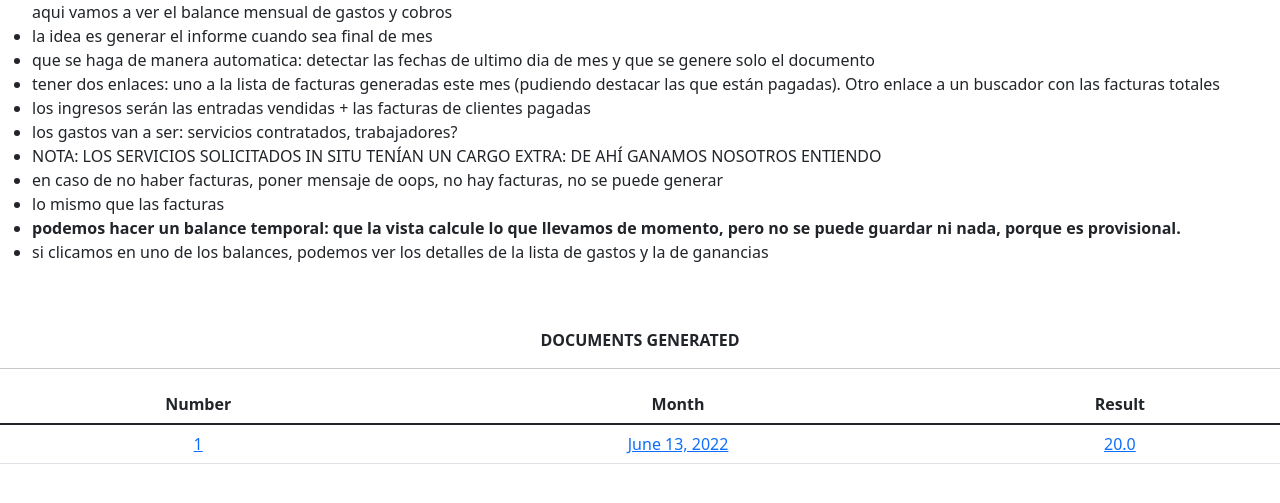
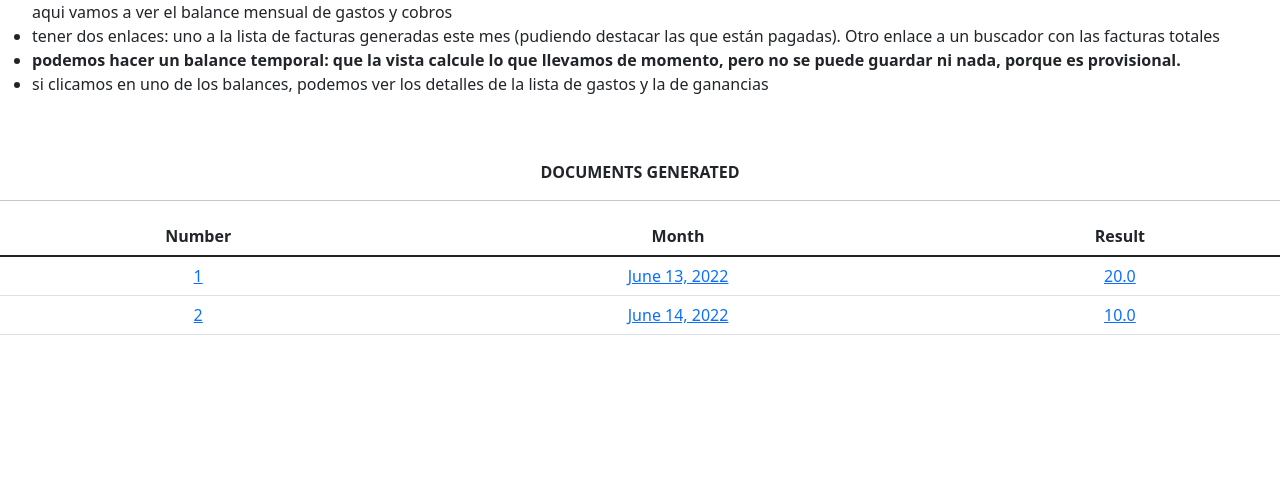
Before and after one commit to catalindoja/UDL_Software_EventsAndMoreG3, a Django app: page /monthlyBalance/ in a window 1280 px wide. Shown: the part 72-575 px from the top of the page. Run offline with Django 4.2, Linux system fonts and the light colour scheme; a user stored in the database is signed in; data comes from the database, SQL or seed files in the repository; some libraries are stand-ins or nearby versions.

Commit message:
creation of monthly balances completed. tracking of incomes and expenses lasts.

```diff
--- a/EventsAndMore/models.py
+++ b/EventsAndMore/models.py
@@ -90,6 +90,7 @@ class Stand(models.Model):
     idEvento = models.ForeignKey(Event, on_delete=models.CASCADE)
     occupied = models.BooleanField(blank=False, null=False)
     description = models.CharField(max_length=200, blank=False, null=False)
+    price = models.FloatField(default=0)
 
     def __str__(self):
         return str(self.description)
@@ -228,10 +229,9 @@ class Balance(models.Model):
 
 class BalanceIncome(models.Model):
     id = models.AutoField(primary_key=True)
-    idBalance = models.ForeignKey(Balance, on_delete=models.CASCADE)
+    idBalance = models.ForeignKey(Balance, on_delete=models.CASCADE, null=True, blank=True)
     # idTicket = models.ForeignKey(Ticket, on_delete=models.CASCADE)
-    idStand = models.ForeignKey(Stand, on_delete=models.CASCADE)
-    idService = models.ForeignKey(AdditionalService, on_delete=models.CASCADE)
+    idBill = models.ForeignKey(Bill, on_delete=models.CASCADE, null=True, blank=True)
 
     def __str__(self):
         return f'{self.id}'
--- a/EventsAndMore/views.py
+++ b/EventsAndMore/views.py
@@ -701,8 +701,7 @@ def prepareBillView(request, pk, pk2):
     for stand in stands_list:
         if stand.clientUsername == client and stand.idEvento == event:
             stands_requested.append(stand)
-            # TODO: poner precio al stand
-            # total_price += stand.precio
+            total_price += stand.idStand.price
 
     request.session['price'] = total_price
 
@@ -767,7 +766,6 @@ def listBillsView(request):
 
 
 def monthlyBalanceView(request):
-
     final_days = [
         # TODO: deberia poder ser de cualquier año. hacer algo tipo if month and day is tal, then is final day
         datetime(2022, 1, 31),
@@ -788,16 +786,25 @@ def monthlyBalanceView(request):
     ticket_incomes = []
     expenses = []
     new_balance = None
+    created = False  # para controlar que solo creemos un balance al mes
+
+    today = datetime.today()
+    today = datetime(today.year, today.month, 30)  # TODO: borrar
 
     empty = False  # Oops! no balances yet.
     balance_list = Balance.objects.all()
     if balance_list is []:
         empty = True
 
-    today = datetime.today()
-    today = datetime(today.year, today.month, 30)  # TODO: borrar
+    # miramos si tenemos un balance con la fecha de hoy. Lo hago así por poder usar el mismo tipo de fecha.
+    # si hiciera un objects.get(), tendria que buscar con formato datetime.date, y yo tengo datetime.datetime
+    for existing_balance in balance_list:
+        temp_date = datetime(existing_balance.date.year, existing_balance.date.month, existing_balance.date.day)
+        temp_date = today  # TODO: borrar
+        if temp_date == today:
+            created = True
 
-    if today in final_days:  # si estamos a final de mes:
+    if today in final_days and not created:  # si estamos a final de mes:
 
         first_day = datetime(today.year, today.month, 1)
         # consideramos que los incomes son las entradas vendidas + facturas pagadas
@@ -811,7 +818,6 @@ def monthlyBalanceView(request):
             if bill.payed and first_day < temp_date < today:
                 bill_incomes.append(bill)  # agregamos a la lista de ganancias
 
-
         '''
         tickets = Ticket.objects.all()
         for ticket in tickets:
@@ -820,10 +826,8 @@ def monthlyBalanceView(request):
                 ticket_incomes.append(ticket)
         '''
 
-
         # aqui los gastos dependen mucho.
         # Vamos a suponer que los gastos es lo que vale el servicio,
-        # sin tener en cuenta el cargo extra que tienen los clientes también.
 
         services_petition_list = PeticionServAdicional.objects.all()
         for service_petition in services_petition_list:
@@ -831,21 +835,21 @@ def monthlyBalanceView(request):
             if first_day < temp_date < today:
                 expenses.append(service_petition.idAdditionalService)
 
-        #finalmente, creamos el balance
+        # finalmente, creamos el balance
 
         total_incomes = 0.0
         total_expenses = 0.0
         for bill_income in bill_incomes:
             total_incomes += bill_income.total_price
-        #TODO: esperar a tener los tickets
+            # BalanceIncome.objects.create(idB)
+        # TODO: esperar a tener los tickets
         # for ticket in ticket_incomes:
         #     total_incomes += ticket.price
         for expense in expenses:
             total_expenses += expense.precio
 
         new_balance = Balance.objects.create(incomes=total_incomes, expenses=total_expenses,
-                                             result=total_incomes-total_expenses)
-
+                                             result=total_incomes - total_expenses)
 
     context = {
         'balance_list': balance_list,
--- a/templates/monthlyBalance.html
+++ b/templates/monthlyBalance.html
@@ -6,34 +6,15 @@
 
         <ul>
             aqui vamos a ver el balance mensual de gastos y cobros
-            <li>
-                la idea es generar el informe cuando sea final de mes
-            </li>
-            <li>
-                que se haga de manera automatica: detectar las fechas de ultimo dia de mes y que se genere solo el
-                documento
-            </li>
+
+
 
             <li>
                 tener dos enlaces: uno a la lista de facturas generadas este mes
                 (pudiendo destacar las que están pagadas).
                 Otro enlace a un buscador con las facturas totales
             </li>
-            <li>
-                los ingresos serán las entradas vendidas + las facturas de clientes pagadas
-            </li>
-            <li>
-                los gastos van a ser: servicios contratados, trabajadores?
-            </li>
-            <li>
-                NOTA: LOS SERVICIOS SOLICITADOS IN SITU TENÍAN UN CARGO EXTRA: DE AHÍ GANAMOS NOSOTROS ENTIENDO
-            </li>
-            <li>
-                en caso de no haber facturas, poner mensaje de oops, no hay facturas, no se puede generar
-            </li>
-            <li>
-                lo mismo que las facturas
-            </li>
+
             <li>
                 <b>
                     podemos hacer un balance temporal: que la vista calcule lo que llevamos de momento, pero no se puede
--- a/templates/prepare_bill.html
+++ b/templates/prepare_bill.html
@@ -45,7 +45,7 @@
                     {{ stand.pk }}
                 </td>
                 <td>
-                    AQUI VA EL PRECIO DEL STAND
+                    {{ stand.idStand.price }}
                 </td>
             {% endfor %}
             {% for service in services_requested %}
@@ -57,7 +57,7 @@
                     {{ service.idAdditionalService.nombre }}
                 </td>
                 <td>
-                    {{ service.idAdditionalService.precio }}
+                    {{ service.idAdditionalService.precio }} + {{ service.cargoExtra }}
                 </td>
             {% endfor %}
             <tr style="text-align:center">
```
Also changed, not shown: db.sqlite3.
